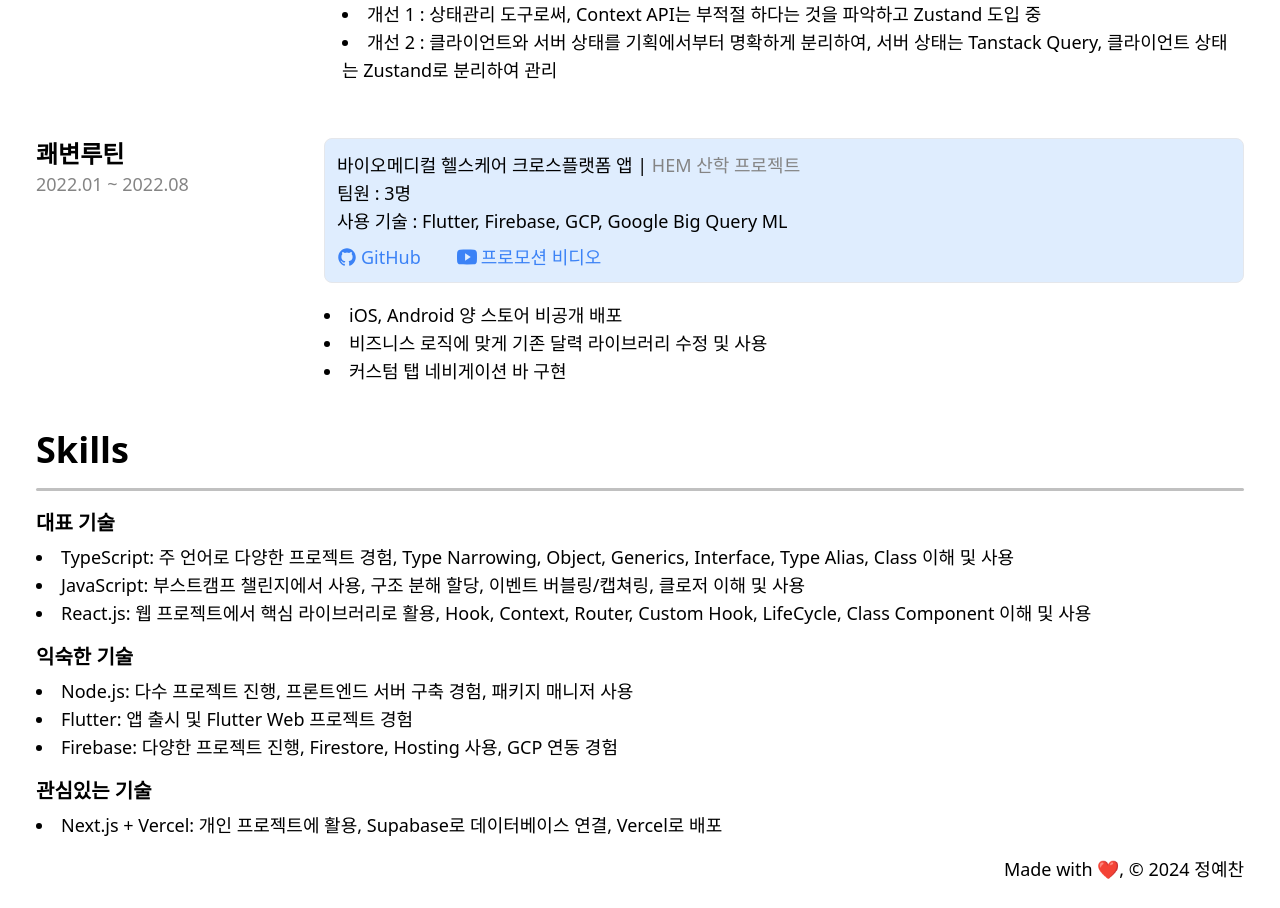
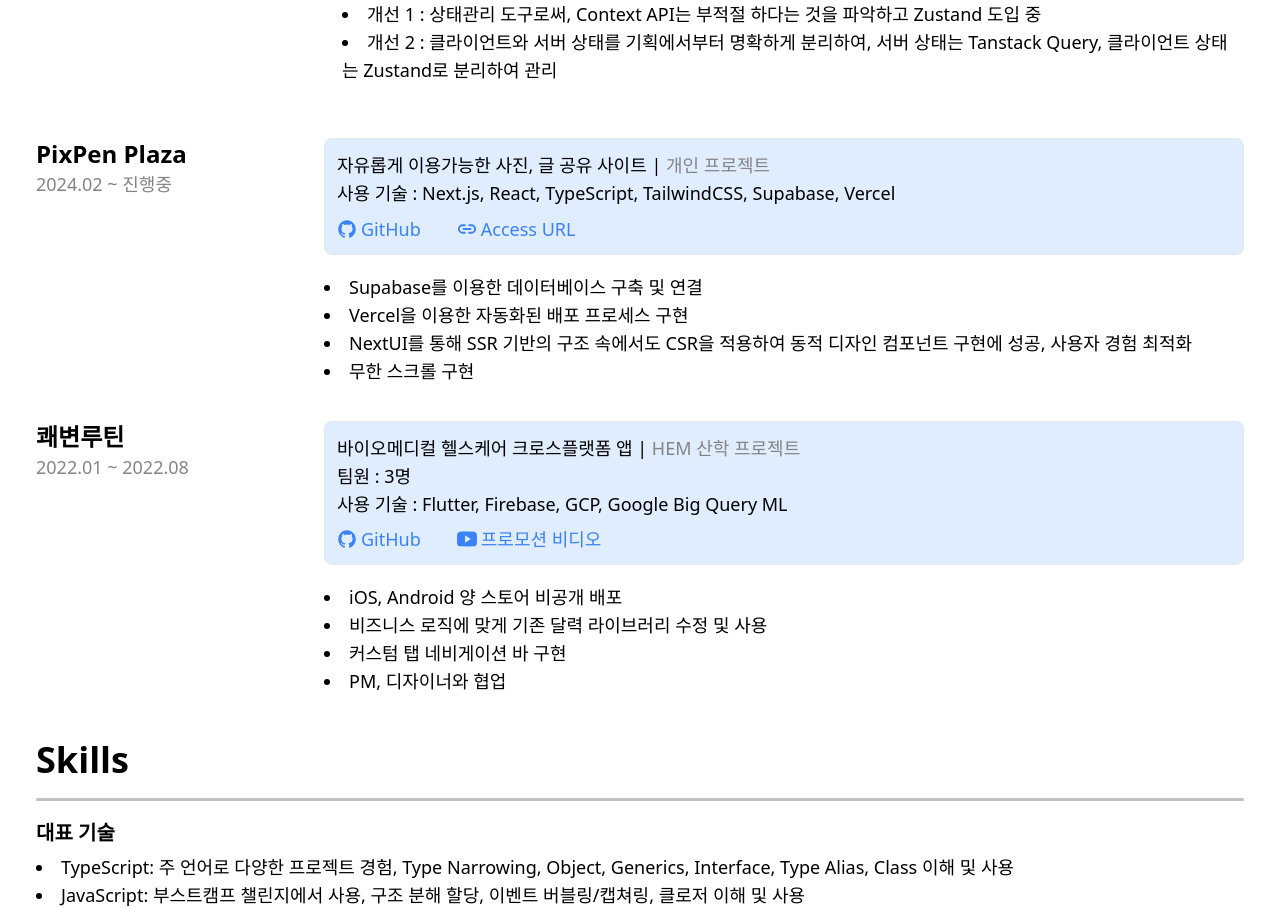
Before and after one commit to glowisn/glowisn.github.io, a Next.js app: page / in a window 1280 px wide. Shown: the part 1500-2408 px from the top of the page. Built offline with nearby package versions, Linux system fonts and the light colour scheme.

Commit message:
Update Projects.tsx

```diff
--- a/src/pages/components/Projects.tsx
+++ b/src/pages/components/Projects.tsx
@@ -93,6 +93,49 @@ export default function Projects() {
         </div>
       </div>
 
+      <div className="flex mb-[2em]">
+        <div className="min-w-[16em] print-min-width">
+          <div className="text-2xl font-bold mr-[1em]">PixPen Plaza</div>
+          <div className="text-custom-caption">2024.02 ~ 진행중</div>
+        </div>
+        <div className="flex-grow">
+          <ul className="rounded-lg border mb-[1em] p-3 pb-2 bg-blue-200/50">
+            <li className="list-none">
+              자유롭게 이용가능한 사진, 글 공유 사이트 |{" "}
+              <div className="inline-block text-custom-caption">개인 프로젝트</div>
+            </li>
+            <li className="list-none">
+              사용 기술 : Next.js, React, TypeScript, TailwindCSS, Supabase, Vercel
+            </li>
+            <div className="mt-[0.4em]">
+              <a
+                href="https://github.com/glowisn/fairyhouse"
+                className="mr-[2em] inline-flex items-center justify-center gap-1">
+                <IoLogoGithub className="inline" size={20} />
+                GitHub
+              </a>
+              <a
+                href="https://fairyhouse.vercel.app/"
+                className="mr-[2em] inline-flex items-center justify-center gap-1">
+                <IoLink className="inline" size={20} />
+                Access URL
+              </a>
+            </div>
+          </ul>
+          <div className="mt-[1em]">
+            <ul>
+              <li>Supabase를 이용한 데이터베이스 구축 및 연결</li>
+              <li>Vercel을 이용한 자동화된 배포 프로세스 구현</li>
+              <li>
+                NextUI를 통해 SSR 기반의 구조 속에서도 CSR을 적용하여 동적 디자인 컴포넌트 구현에
+                성공, 사용자 경험 최적화
+              </li>
+              <li>무한 스크롤 구현 </li>
+            </ul>
+          </div>
+        </div>
+      </div>
+
       <div className="flex w-full">
         <div className="min-w-[16em] print-min-width">
           <div className="text-2xl font-bold mr-[1em]">쾌변루틴</div>
@@ -128,6 +171,7 @@ export default function Projects() {
               <li>iOS, Android 양 스토어 비공개 배포</li>
               <li>비즈니스 로직에 맞게 기존 달력 라이브러리 수정 및 사용</li>
               <li>커스텀 탭 네비게이션 바 구현</li>
+              <li>PM, 디자이너와 협업</li>
             </ul>
           </div>
         </div>
```
